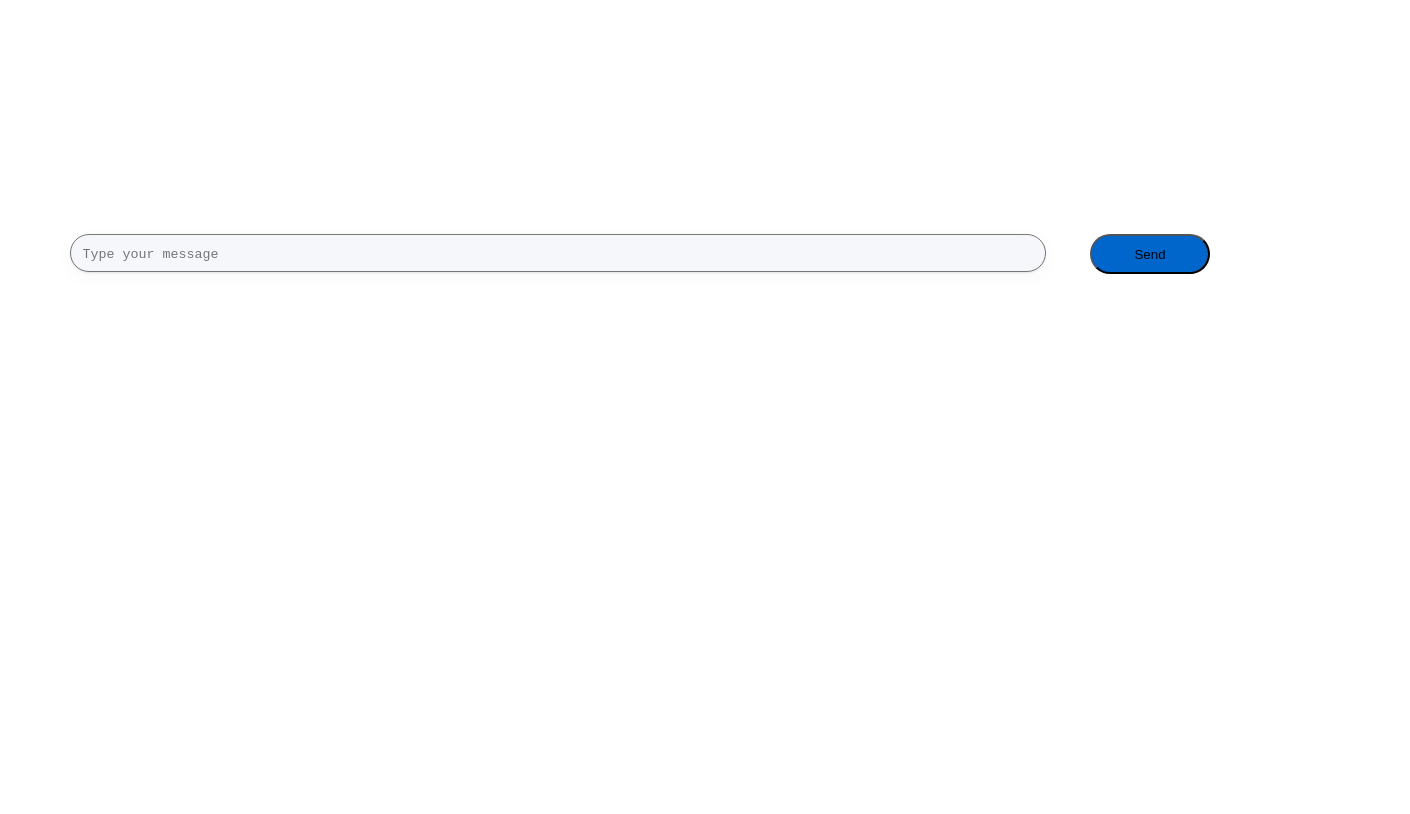
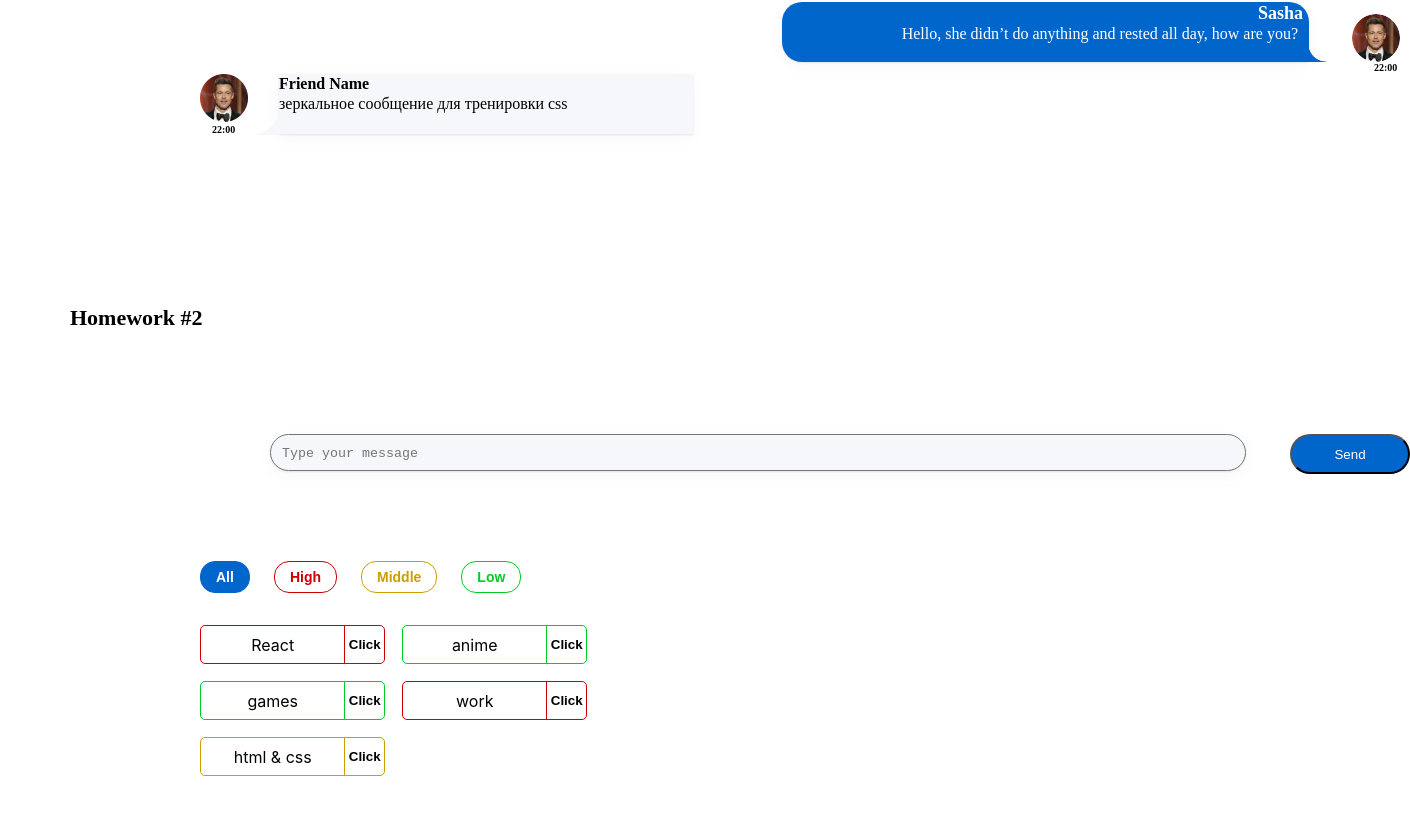
Before and after one commit to sasha2234562/hws2, a React (Create React App) app: page / in a window 1280 px wide. Shown: the part 356-1170 px from the top of the page, 1410 px wide, since content can reach past the window. Before the commit the page ends 800 px from the top, so only its background shows below. Built offline with nearby package versions, Linux system fonts and the light colour scheme.

Commit message:
commit five

```diff
--- a/package.json
+++ b/package.json
@@ -1,6 +1,6 @@
 {
   "name": "hws2",
-  "homepage": "https://github.com/sasha2234562/hws2",
+  "homepage": "https://sasha2234562.github.io/hws2",
   "version": "0.1.0",
   "private": true,
   "dependencies": {
@@ -16,7 +16,7 @@
     "@types/react-dom": "18.0.6",
     "@types/uuid": "8.3.4",
     "axios": "0.27.2",
-    "gh-pages": "4.0.0",
+    "gh-pages": "^5.0.0",
     "react": "18.2.0",
     "react-dom": "18.2.0",
     "react-redux": "8.0.4",
--- a/src/s1-main/App.module.css
+++ b/src/s1-main/App.module.css
@@ -1,17 +1,19 @@
 .App {
     --header_height: 60px;
-    display: flex;
-    justify-content: center;
+    /*display: flex;*/
+    /*justify-content: center;*/
 
     background: #FFFFFF;
 }
 
+
 .hw {
     position: relative;
-    width: 1280px;
-    height: 373px;
+    width: 1200px;
+    /*height: 373px;*/
     left: 0px;
     top: 131px;
+    margin: 200px;
 }
 
 .hwTitle {
--- a/src/s1-main/App.tsx
+++ b/src/s1-main/App.tsx
@@ -1,13 +1,14 @@
 import React from 'react'
 import s from './App.module.css'
 import HW1 from '../s2-homeworks/hw01/HW1'
+import HW2 from "../s2-homeworks/hw02/HW2";
 
 function App() {
     return (
         <div className={s.App}>
             <HW1/>
             {/*раскомментировать по ходу выполнения*/}
-            {/*<HW2/>*/}
+            <HW2/>
             {/*<HW3/>*/}
             {/*<HW4/>*/}
 
--- a/src/s2-homeworks/hw01/message-sender/MessageSender.module.css
+++ b/src/s2-homeworks/hw01/message-sender/MessageSender.module.css
@@ -8,12 +8,12 @@
     height: 40px;
     left: 70px;
     top: 432px;
-    padding: 11.5px;
+    padding: 11px;
     background: #F5F7FB;
-    box-shadow: 0px 5px 20px rgba(29, 33, 38, 0.03), 0px 1px 2px rgba(29, 33, 38, 0.1);
+    box-shadow: 0 5px 20px rgba(29, 33, 38, 0.03), 0 1px 2px rgba(29, 33, 38, 0.1);
     border-radius: 20px;
     resize: none;
-    overflow : hidden;
+    overflow: hidden;
 }
 
 .button {
@@ -22,7 +22,7 @@
     height: 40px;
     left: 1090px;
     top: 432px;
-
+    color: #FFFFFF;
     background: #0066CC;
     border-radius: 20px;
 }
--- a/src/s2-homeworks/hw02/HW2.tsx
+++ b/src/s2-homeworks/hw02/HW2.tsx
@@ -3,8 +3,8 @@ import Affairs from './affairs/Affairs'
 import s2 from '../../s1-main/App.module.css'
 
 /*
-* 1 - описать типы AffairPriorityType, AffairType
-* 2 - указать нужный тип для defaultAffairs
+* 1 - описать типы AffairPriorityType, AffairType !!!!!!!
+* 2 - указать нужный тип для defaultAffairs!!!!!!
 * 3 - дописать типы и логику функции filterAffairs и проверить её тестами
 * 4 - выполнить пункт 3 для функции deleteAffair
 * 5 - указать нужный тип в useState с affairs
@@ -17,16 +17,16 @@ import s2 from '../../s1-main/App.module.css'
 * */
 
 // types
-export type AffairPriorityType = any // need to fix any
+export type AffairPriorityType = 'low' | 'high' | 'middle'// need to fix any
 export type AffairType = {
-    _id: any // need to fix any
-    name: any // need to fix any
+    _id: number // need to fix any
+    name: string // need to fix any
     priority: AffairPriorityType
 }
 export type FilterType = 'all' | AffairPriorityType
 
 // constants
-const defaultAffairs: any = [ // need to fix any
+const defaultAffairs: Array<AffairType> = [ // need to fix any
     {_id: 1, name: 'React', priority: 'high'}, // студенты могут изменить содержимое name и количество элементов в массиве, ...priority не менять!
     {_id: 2, name: 'anime', priority: 'low'},
     {_id: 3, name: 'games', priority: 'low'},
@@ -35,25 +35,24 @@ const defaultAffairs: any = [ // need to fix any
 ]
 
 // pure helper functions
-export const filterAffairs = (affairs: any, filter: any): any => { // need to fix any
-
-
-    return affairs // need to fix
+export const filterAffairs = (affairs: Array<AffairType>, filter: FilterType): Array<AffairType> => { // need to fix any
+if(filter === 'all') return affairs
+    return affairs.filter((item) => item.priority === filter)
 }
-export const deleteAffair = (affairs: any, _id: any): any => { // need to fix any
-
-    return affairs // need to fix
+export const deleteAffair = (affairs: Array<AffairType>, _id: number): Array<AffairType> => { // need to fix any
+    return affairs.filter((item) => item._id !== _id)
 }
 
 function HW2() {
-    const [affairs, setAffairs] = useState<any>(defaultAffairs) // need to fix any
+    const [affairs, setAffairs] = useState<Array<AffairType>>(defaultAffairs) // need to fix any
     const [filter, setFilter] = useState<FilterType>('all')
 
     const filteredAffairs = filterAffairs(affairs, filter)
-    const deleteAffairCallback = (_id: any) => { // need to fix any
+    const deleteAffairCallback = (_id: number) => {
+        setAffairs((deleteAffair(affairs, _id)))
         // need to fix
+        console.log("Masha")
     }
-
     return (
         <div id={'hw2'}>
             <div className={s2.hwTitle}>Homework #2</div>
```
Also changed, not shown: 1 other file (tests, documents, lock files or other folders).
